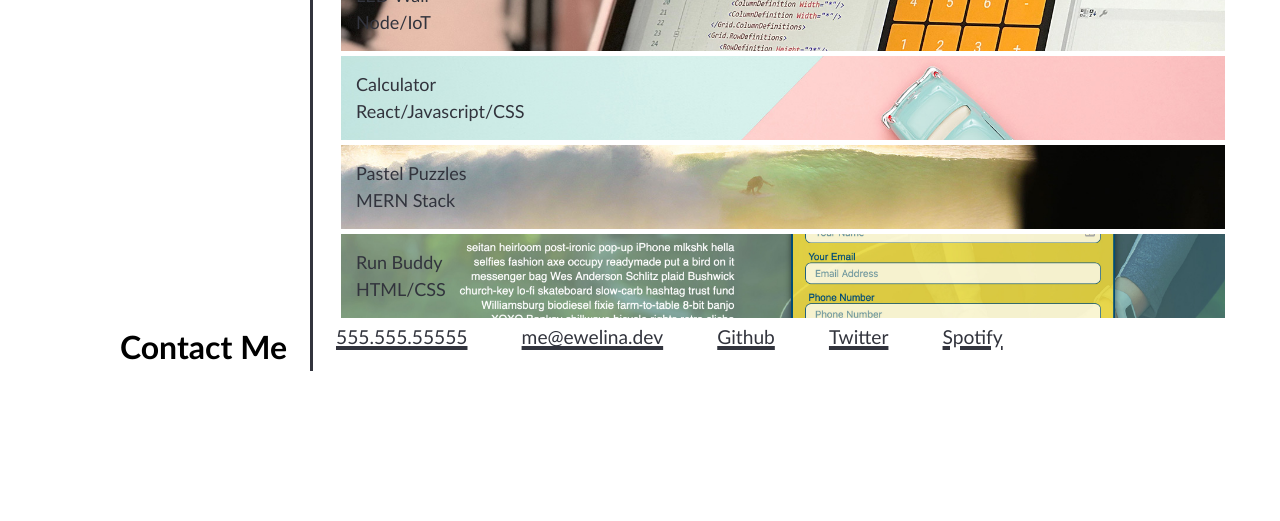
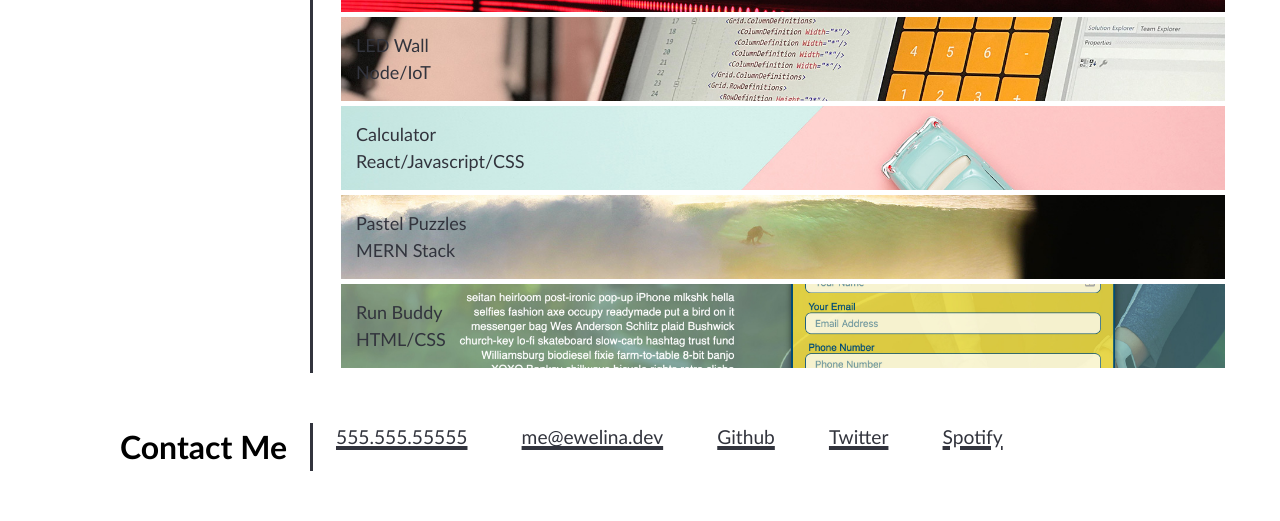
Before and after one commit to ewelinasobora/code-crafted-portfolio, a plain HTML site: page index.html in a window 1280 px wide. Shown: the part 546-1067 px from the top of the page. Before the commit the page ends 917 px from the top, so only its background shows below. Drawn offline with Linux system fonts and the light colour scheme.

Commit message:
Add bottom margin to page section

```diff
--- a/assets/css/style.css
+++ b/assets/css/style.css
@@ -111,10 +111,13 @@ p {
 
 /* Main */
 
+.page-section {
+  margin-bottom: 50px;
+}
+
 .page-wrapper {
   margin-left: 80px;
   margin-right: 50px;
-
 }
 
 /* About Me */
```
